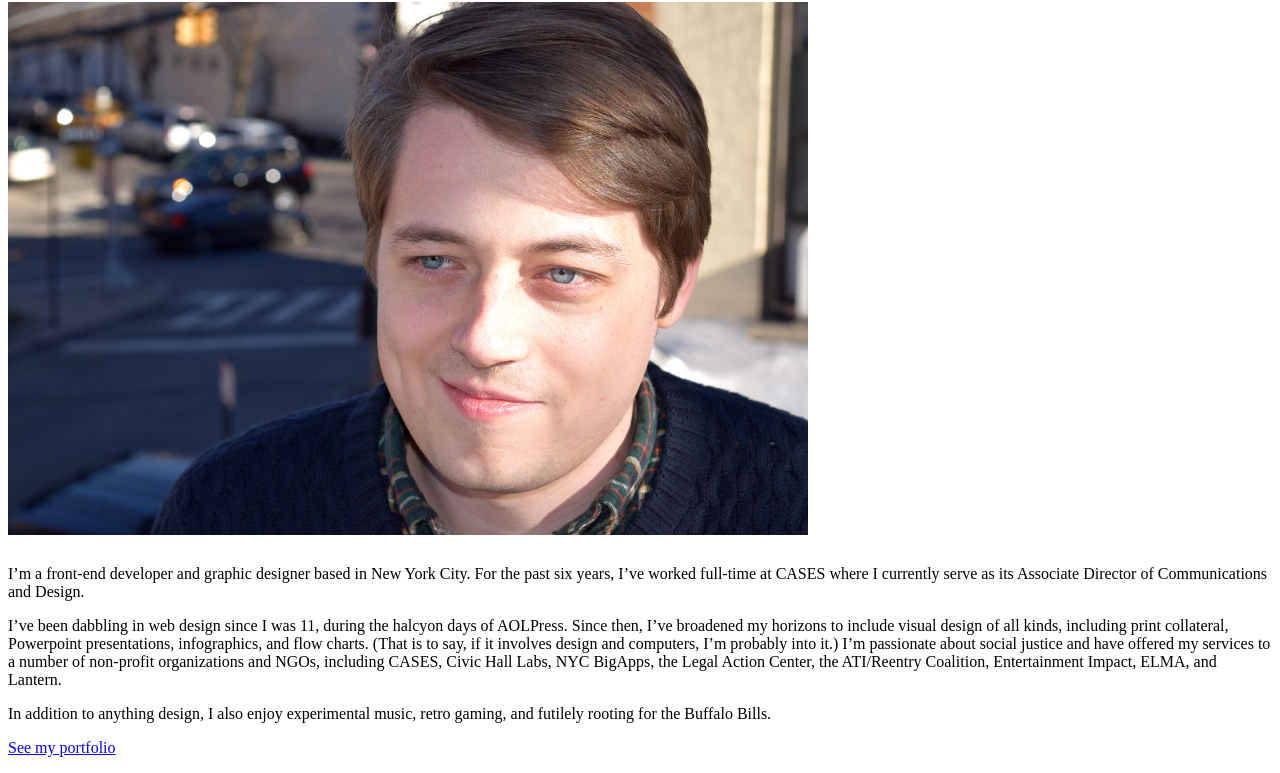
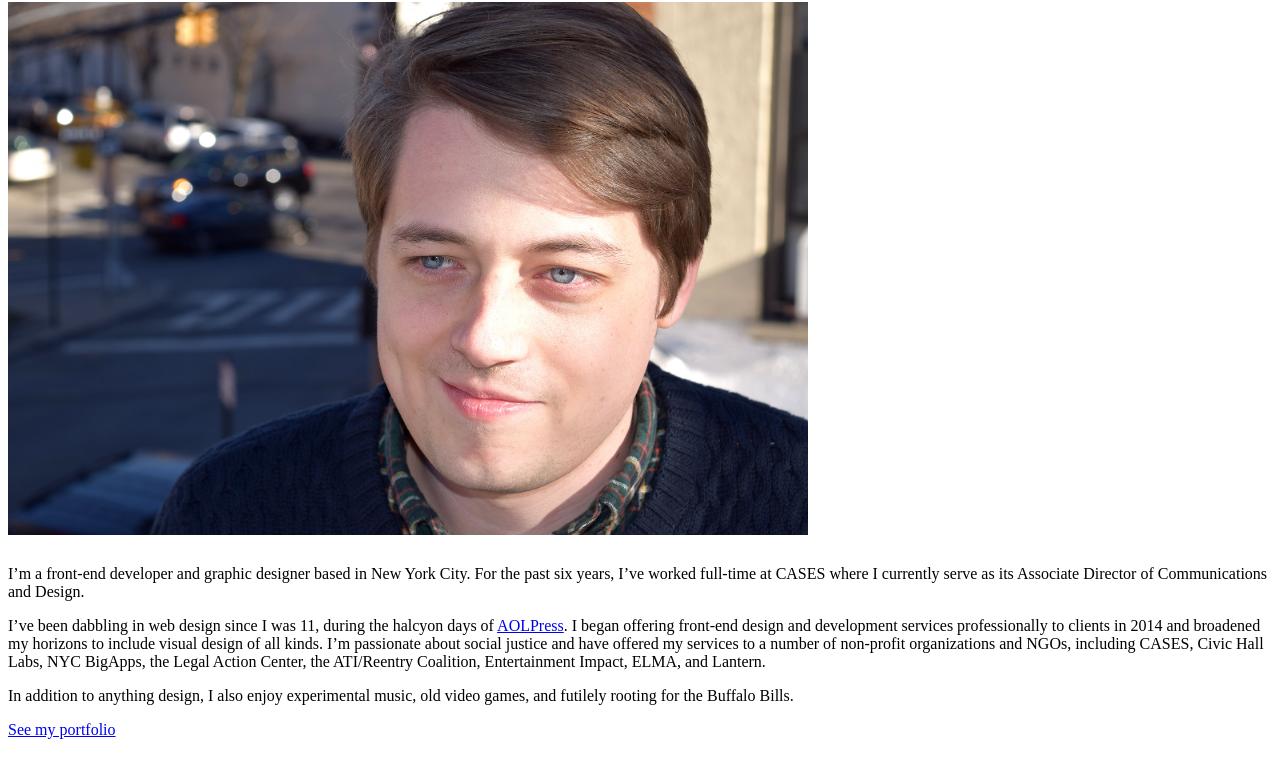
Before and after one commit to joecooper3/joecooper2018, a Gatsby site: page /about in a window 1280 px wide. Shown: the part 78-851 px from the top of the page. Built offline with nearby package versions, Linux system fonts and the light colour scheme; Gatsby itself is replaced by a stand-in of ours.

Commit message:
Changes copy on the about page a bit, removes Last.fm link

```diff
--- a/src/components/SocialMedia.jsx
+++ b/src/components/SocialMedia.jsx
@@ -23,11 +23,11 @@ export default class SocialMedia extends Component {
             <path d="M19 0h-14c-2.761 0-5 2.239-5 5v14c0 2.761 2.239 5 5 5h14c2.762 0 5-2.239 5-5v-14c0-2.761-2.238-5-5-5zm-11 19h-3v-11h3v11zm-1.5-12.268c-.966 0-1.75-.79-1.75-1.764s.784-1.764 1.75-1.764 1.75.79 1.75 1.764-.783 1.764-1.75 1.764zm13.5 12.268h-3v-5.604c0-3.368-4-3.113-4 0v5.604h-3v-11h3v1.765c1.396-2.586 7-2.777 7 2.476v6.759z" />
           </svg>
         </a>
-        <a href="http://www.last.fm/user/BurgerTrench" target="_blank" rel="noopener noreferrer">
+        {/* <a href="http://www.last.fm/user/BurgerTrench" target="_blank" rel="noopener noreferrer">
           <svg xmlns="http://www.w3.org/2000/svg" viewBox="0 0 30 30">
             <path d="M12 0c-6.627 0-12 5.373-12 12s5.373 12 12 12 12-5.373 12-12-5.373-12-12-12zm3.664 15.889c-2.773 0-3.736-1.25-4.248-2.806l-.515-1.604c-.385-1.17-.834-2.084-2.244-2.084-.979 0-1.974.706-1.974 2.678 0 1.539.786 2.502 1.894 2.502 1.249 0 2.083-.931 2.083-.931l.515 1.396s-.866.85-2.679.85c-2.245-.001-3.496-1.316-3.496-3.754 0-2.534 1.251-4.025 3.607-4.025 2.133 0 3.208.77 3.881 2.854l.53 1.604c.385 1.171 1.058 2.021 2.678 2.021 1.091 0 1.668-.24 1.668-.834 0-.465-.273-.802-1.09-.994l-1.091-.256c-1.331-.321-1.861-1.01-1.861-2.101 0-1.748 1.412-2.293 2.854-2.293 1.638 0 2.63.593 2.759 2.037l-1.604.192c-.063-.69-.48-.979-1.251-.979-.706 0-1.138.321-1.138.866 0 .481.208.77.914.93l1.025.225c1.381.321 2.119.994 2.119 2.293 0 1.603-1.347 2.213-3.336 2.213z" />
           </svg>
-        </a>
+        </a> */}
       </div>
     );
   }
--- a/src/pages/about.js
+++ b/src/pages/about.js
@@ -15,17 +15,18 @@ const AboutPage = ({ data }) => ( //eslint-disable-line
     </p>
 
     <p>
-      I’ve been dabbling in web design since I was 11, during the halcyon days of AOLPress. Since
-      then, I’ve broadened my horizons to include visual design of all kinds, including print
-      collateral, Powerpoint presentations, infographics, and flow charts. (That is to say, if it
-      involves design and computers, I’m probably into it.) I’m passionate about social justice and
-      have offered my services to a number of non-profit organizations and NGOs, including CASES,
-      Civic Hall Labs, NYC BigApps, the Legal Action Center, the ATI/Reentry Coalition,
-      Entertainment Impact, ELMA, and Lantern.
+      I’ve been dabbling in web design since I was 11, during the halcyon days of{' '}
+      <a href="https://en.wikipedia.org/wiki/AOLpress" target="_blank" rel="noopener noreferrer">
+        AOLPress
+      </a>. I began offering front-end design and development services professionally to clients in
+      2014 and broadened my horizons to include visual design of all kinds. I’m passionate about
+      social justice and have offered my services to a number of non-profit organizations and NGOs,
+      including CASES, Civic Hall Labs, NYC BigApps, the Legal Action Center, the ATI/Reentry
+      Coalition, Entertainment Impact, ELMA, and Lantern.
     </p>
 
     <p>
-      In addition to anything design, I also enjoy experimental music, retro gaming, and futilely
+      In addition to anything design, I also enjoy experimental music, old video games, and futilely
       rooting for the Buffalo Bills.
     </p>
     <p className="button-container">
```
